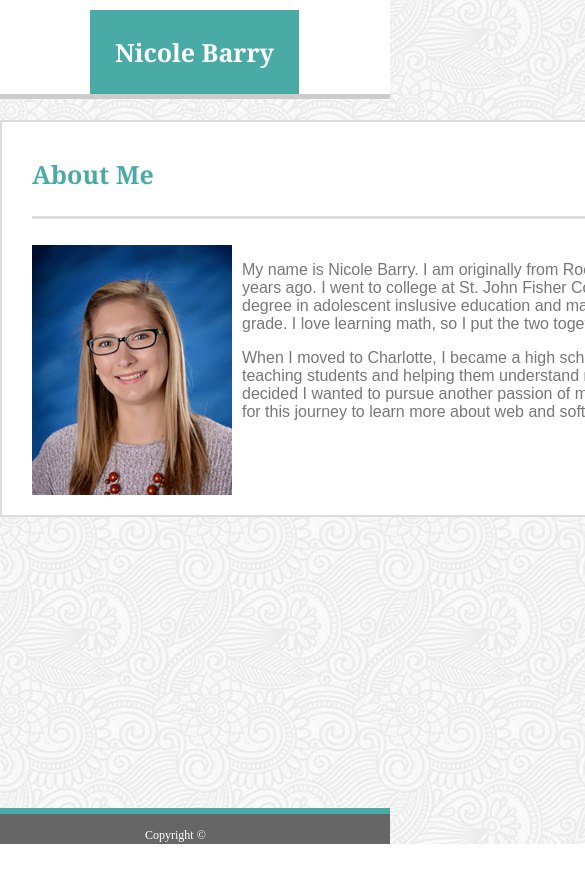
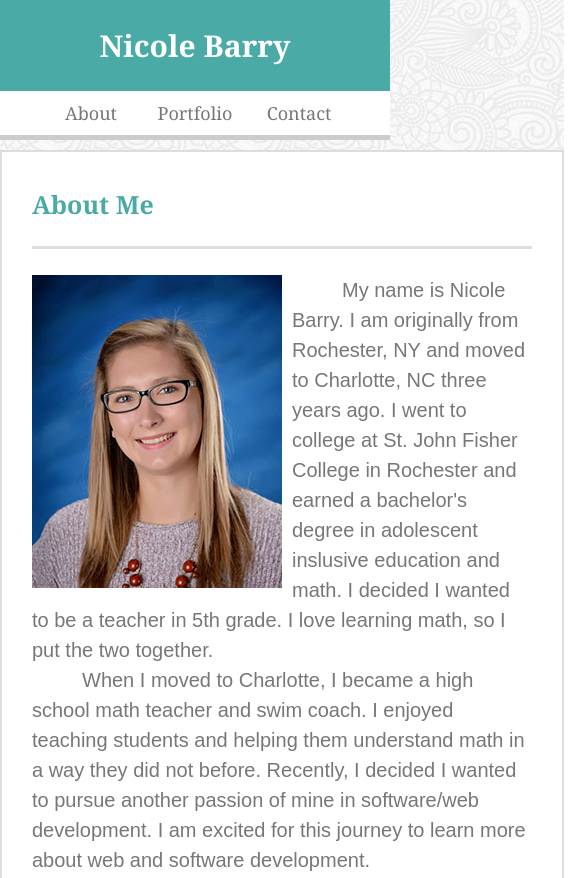
Before and after one commit to nmbarry15/Basic-Portfolio, a plain HTML site: page index.html in a window 390 px wide. Shown: the top 878 px of the page, 585 px wide, since content can reach past the window. Before the commit the page ends 844 px from the top, so only its background shows below. Drawn offline with Linux system fonts and the light colour scheme.

Commit message:
responsive update 9.6

```diff
--- a/assets/css/style.css
+++ b/assets/css/style.css
@@ -1,9 +1,14 @@
+html{
+    height: 100%;
+    margin: 0;
+}
+
 body{
-    /* padding: 90px; */
     background-image: url("../images/full-bloom.png");
     background-repeat: repeat;
     margin: 0;
     padding: 0;
+    height: 100%;
 }
 
 .top-outside{
@@ -15,7 +20,6 @@ body{
     position: fixed;
     top: 0;
     padding-top: 10px;
-    /* overflow: auto; */
     z-index: 1000;
 }
 
@@ -24,7 +28,7 @@ body{
     margin: 0 auto;
     align-self: center;
     width: 960px;
-    /* overflow: auto; */
+    overflow: auto;
     padding-left: 90px;
     padding-right: 90px;
 }
@@ -38,7 +42,7 @@ body{
     background: #4aaaa5;
     color: #ffffff;
     font-family: Georgia, 'Times New Roman', Times, serif;
-    font-size: 25px;
+    font-size: 30px;
 }
 
 #button {
@@ -52,7 +56,7 @@ body{
     padding-top: 30px;
     margin-top: 15px;
     text-align: center;
-    font-size: 16px;
+    font-size: 18px;
 }
 a {
     text-align: center;
@@ -61,6 +65,10 @@ a {
 }
 a:hover {
     text-decoration: underline;
+}
+
+.main-outside{
+    min-height: 100%;
 }
 
 .main-inside{
@@ -100,7 +108,7 @@ hr{
 #form{
     font-family: Arial, 'Helvetica Neue', Helvetica, sans-serif;
     color: #777777;
-    font-size: 16px;
+    font-size: 20px;
     border-color: #777777;
 }
 
@@ -108,7 +116,7 @@ hr{
     background-color: #4aaaa5;
     color: #ffffff;
     border: none;
-    font-size: 16px;
+    font-size: 20px;
     font-family: Arial, 'Helvetica Neue', Helvetica, sans-serif;
 }
 
@@ -125,9 +133,12 @@ submit:hover{
 }
 
 p{
-    font-size: 16px;
+    font-size: 20px;
+    line-height: 30px;
     font-family: Arial, 'Helvetica Neue', Helvetica, sans-serif;
     color: #777777;
+    margin: 0;
+    text-indent: 10%;
 }
 
 /* portfolio page */
@@ -181,7 +192,7 @@ p{
     border: 10px;
     color: #ffffff;
     font-family: Arial, 'Helvetica Neue', Helvetica, sans-serif;
-    font-size: 16px;
+    font-size: 20px;
 }
 
 /* footer */
@@ -189,16 +200,88 @@ p{
     background-color: #666666;
     border-top-style: solid;
     border-top-color: #4aaaa5;
-    border-top-width: 6px;
-    position: fixed;
-    bottom: 0;
+    border-top-width: 5px;
     width: 100%;
     height: 30px;
+    padding: 20px;
+    padding-bottom: 5px;
+    margin-top: -10px;
 }
 
 #copyright{
     color: #ffffff;
     width: 100px;
-    font-size: 12px;
+    font-size: 16px;
     margin: 14 auto 0 auto;
 }
+
+/*
+  These rules take effect when the browser's width
+  is either 980px or less.
+*/
+@media screen and (max-width: 980px) {
+    .main-inside{
+        width: 600px;
+        margin-left: 90px;
+    }
+
+    .top-inside{
+        width: 850px;
+    }
+}
+
+/*
+  These rules take effect when the browser's width
+  is either 768px or less.
+*/
+@media screen and (max-width: 768px) {
+    .main-inside{
+        margin: 120px auto 20px auto;
+    }
+
+    .top-inside{
+        width: 700px;
+        padding-left: 30px;
+        padding-right: 30px;
+    }
+}
+
+/*
+  These rules take effect when the browser's width
+  is either 640px or less.
+*/
+@media screen and (max-width: 640px) {
+    .main-inside{
+        width: 500px;
+        margin: 150px auto 20px auto;
+    }
+
+    .top-outside{
+        width: 100%;
+        padding: 0;
+    }
+
+    .top-inside{
+        width: 100%;
+        padding: 0;
+    }
+
+    .top-name{
+        width: 100%;
+        padding-top: 25px;
+        padding-bottom: 25px;
+        padding-right: 0;
+        padding-left: 0;
+        text-align: center;
+    }
+
+    .top-buttons{
+        margin: 0;
+        text-align: center;
+    }
+
+    #button{
+        float: none;
+        margin: 0;
+        padding: 10px;
+    }
--- a/index.html
+++ b/index.html
@@ -17,8 +17,8 @@
 
             <div class="top-buttons">
                 <button id="button"><a href="index.html">About</a></button>
-                <button id="button"><a href="portfolio.html">Portfolio</a></button>
-                <button id="button"><a href="contact.html">Contact</a></button>
+                <button id="button" style="border-left = 1"><a href="portfolio.html">Portfolio</a></button>
+                <button id="button" style="border-left:1"><a href="contact.html">Contact</a></button>
             </div>
         </section>
     </section>
@@ -32,16 +32,19 @@
             <br>
 
             <div id="pic">
-                <img src="assets/images/profile-pic.jpg" alt="Nicole Barry" style="height: 250.4px; width: 200px;">
+                <img src="assets/images/profile-pic.jpg" alt="Nicole Barry">
             </div>
-            <p>My name is Nicole Barry. I am originally from Rochester, NY and moved to Charlotte, NC three years ago. I went to college at St. John Fisher College
-                in Rochester and earned a bachelor's degree in adolescent inslusive education and math.
-                I decided I wanted to be a teacher in 5th grade. I love learning math, so I put the two together.
+            <p>My name is Nicole Barry. I am originally from Rochester, NY and moved to Charlotte, NC three years ago. I
+                went to college at St. John Fisher College in Rochester and earned a bachelor's degree in adolescent inslusive
+                education and math. I decided I wanted to be a teacher in 5th grade. I love learning math, so I put the two
+                together.
             </p>
 
-            <p>When I moved to Charlotte, I became a high school math teacher and swim coach. I enjoyed teaching students and helping
-                them understand math in a way they did not before. Recently, I decided I wanted to pursue another passion of mine in software/web development.
-                I am excited for this journey to learn more about web and software development.</p>
+            <p>When I moved to Charlotte, I became a high school math teacher and swim coach. I enjoyed teaching students
+                and helping them understand math in a way they did not before. Recently, I decided I wanted to pursue another
+                passion of mine in software/web development. I am excited for this journey to learn more about web and software
+                development.
+            </p>
 
 
         </section>
```
Also changed, not shown: contact.html (+3 -3 lines).
